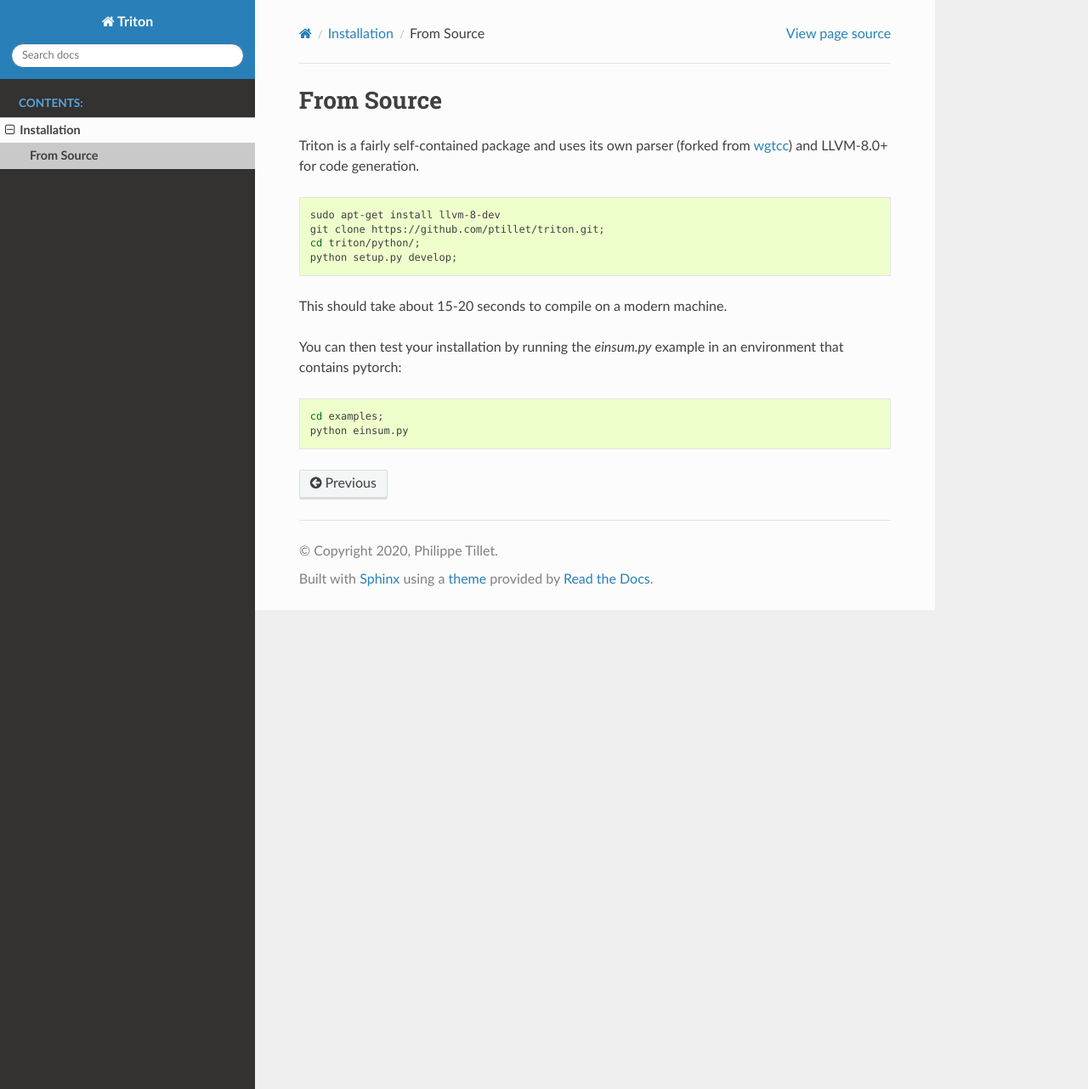
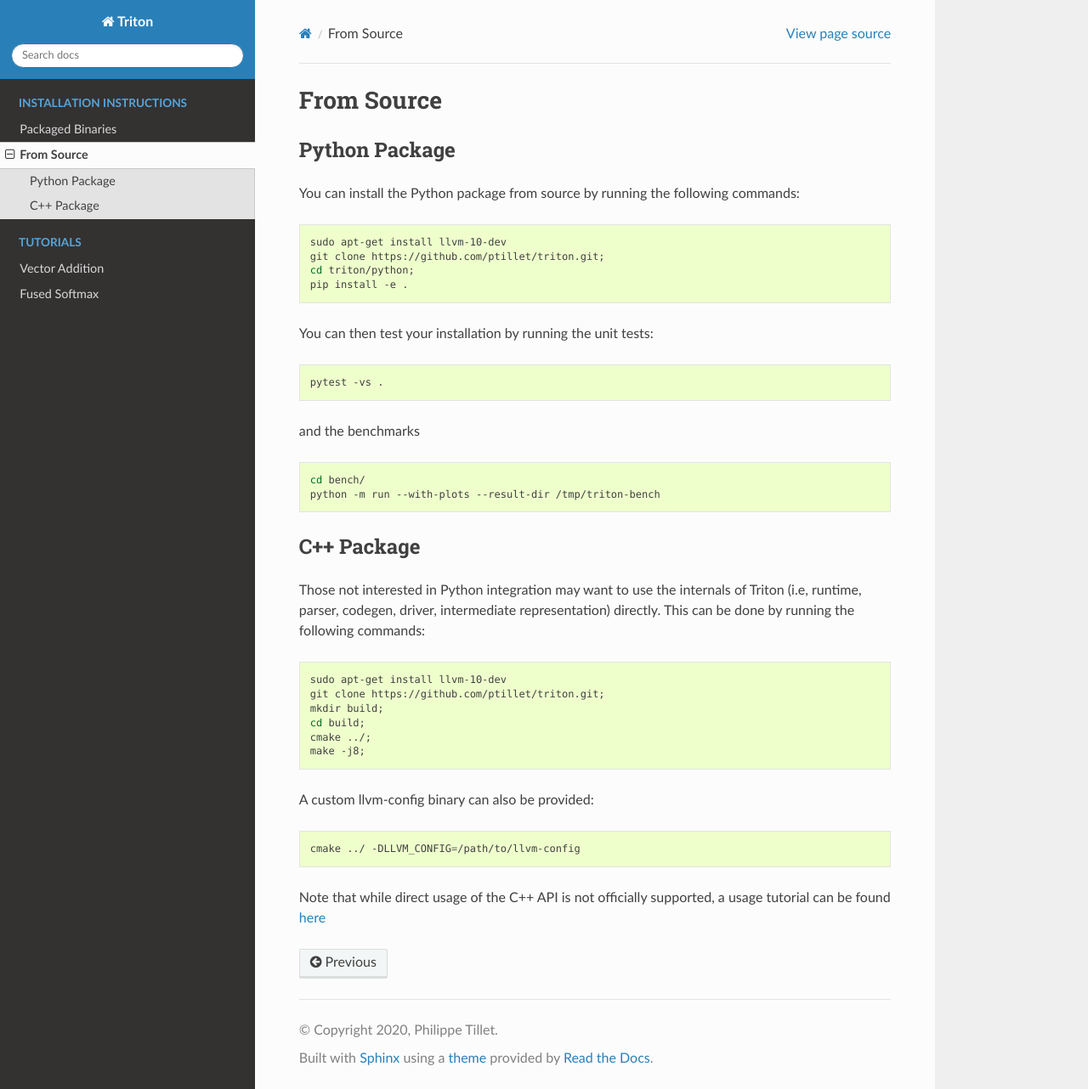
Before and after one commit to openeuler-mirror/triton-cpu, a Sphinx documentation site: the page built from docs/installation/from-source.rst, in a window 1280 px wide and 1282 px high. Shown: the whole window at 85% size. Built offline with Sphinx 7.4.7 and the Read the Docs theme 2.0.0, drawn with Linux system fonts in a browser that asks for light colours.

Commit message:
[DOCS] Updated and improved docs (#73)

```diff
--- a/docs/conf.py
+++ b/docs/conf.py
@@ -21,7 +21,6 @@
 # import sys
 # sys.path.insert(0, os.path.abspath('.'))
 
-
 # -- General configuration ------------------------------------------------
 
 # If your documentation needs a minimal Sphinx version, state it here.
@@ -31,7 +30,8 @@
 # Add any Sphinx extension module names here, as strings. They can be
 # extensions coming with Sphinx (named 'sphinx.ext.*') or your custom
 # ones.
-extensions = []
+extensions = ['sphinx.ext.autosectionlabel']
+autosectionlabel_prefix_document = True
 
 # Add any paths that contain templates here, relative to this directory.
 templates_path = ['_templates']
@@ -77,7 +77,6 @@ pygments_style = 'sphinx'
 # If true, `todo` and `todoList` produce output, else they produce nothing.
 todo_include_todos = False
 
-
 # -- Options for HTML output ----------------------------------------------
 
 # The theme to use for HTML and HTML Help pages.  See the documentation for
@@ -110,12 +109,10 @@ html_sidebars = {
     ]
 }
 
-
 # -- Options for HTMLHelp output ------------------------------------------
 
 # Output file base name for HTML help builder.
 htmlhelp_basename = 'Tritondoc'
-
 
 # -- Options for LaTeX output ---------------------------------------------
 
@@ -141,20 +138,14 @@ latex_elements = {
 # (source start file, target name, title,
 #  author, documentclass [howto, manual, or own class]).
 latex_documents = [
-    (master_doc, 'Triton.tex', 'Triton Documentation',
-     'Philippe Tillet', 'manual'),
+    (master_doc, 'Triton.tex', 'Triton Documentation', 'Philippe Tillet', 'manual'),
 ]
-
 
 # -- Options for manual page output ---------------------------------------
 
 # One entry per manual page. List of tuples
 # (source start file, name, description, authors, manual section).
-man_pages = [
-    (master_doc, 'triton', 'Triton Documentation',
-     [author], 1)
-]
-
+man_pages = [(master_doc, 'triton', 'Triton Documentation', [author], 1)]
 
 # -- Options for Texinfo output -------------------------------------------
 
@@ -162,7 +153,8 @@ man_pages = [
 # (source start file, target name, title, author,
 #  dir menu entry, description, category)
 texinfo_documents = [
-    (master_doc, 'Triton', 'Triton Documentation',
-     author, 'Triton', 'One line description of project.',
-     'Miscellaneous'),
+    (
+        master_doc, 'Triton', 'Triton Documentation', author, 'Triton', 'One line description of project.',
+        'Miscellaneous'
+    ),
 ]
--- a/docs/installation/from-source.rst
+++ b/docs/installation/from-source.rst
@@ -1,21 +1,52 @@
-***************
+==============
 From Source
-***************
+==============
 
-Triton is a fairly self-contained package and uses its own parser (forked from `wgtcc <https://github.com/wgtdkp/wgtcc>`_) and LLVM-8.0+ for code generation.
++++++++++++++++
+Python Package
++++++++++++++++
+
+You can install the Python package from source by running the following commands:
 
 .. code-block:: bash
 
-    sudo apt-get install llvm-8-dev
-    git clone https://github.com/ptillet/triton.git;
-    cd triton/python/;
-    python setup.py develop;
+      sudo apt-get install llvm-10-dev
+      git clone https://github.com/ptillet/triton.git;
+      cd triton/python;
+      pip install -e .
 
-This should take about 15-20 seconds to compile on  a modern machine.
-
-You can then test your installation by running the *einsum.py* example in an environment that contains pytorch:
+You can then test your installation by running the unit tests:
 
 .. code-block:: bash
 
-    cd examples;
-    python einsum.py
+      pytest -vs .
+
+and the benchmarks
+
+.. code-block:: bash
+
+      cd bench/
+      python -m run --with-plots --result-dir /tmp/triton-bench
+
++++++++++++++++
+C++ Package
++++++++++++++++
+
+Those not interested in Python integration may want to use the internals of Triton (i.e, runtime, parser, codegen, driver, intermediate representation) directly. This can be done by running the following commands:
+
+.. code-block:: bash
+
+      sudo apt-get install llvm-10-dev
+      git clone https://github.com/ptillet/triton.git;
+      mkdir build;
+      cd build;
+      cmake ../;
+      make -j8;
+
+A custom llvm-config binary can also be provided:
+
+.. code-block:: bash
+
+      cmake ../ -DLLVM_CONFIG=/path/to/llvm-config
+
+Note that while direct usage of the C++ API is not officially supported, a usage tutorial can be found  `here <https://github.com/ptillet/triton/blob/master/tutorials/01-matmul.cc>`_
```
Also changed, not shown: docs/index.rst (+8 -8 lines), docs/installation/index.rst (deleted, +0 -16 lines), docs/installation/packaged-binaries.rst (added, +8 -0 lines).
